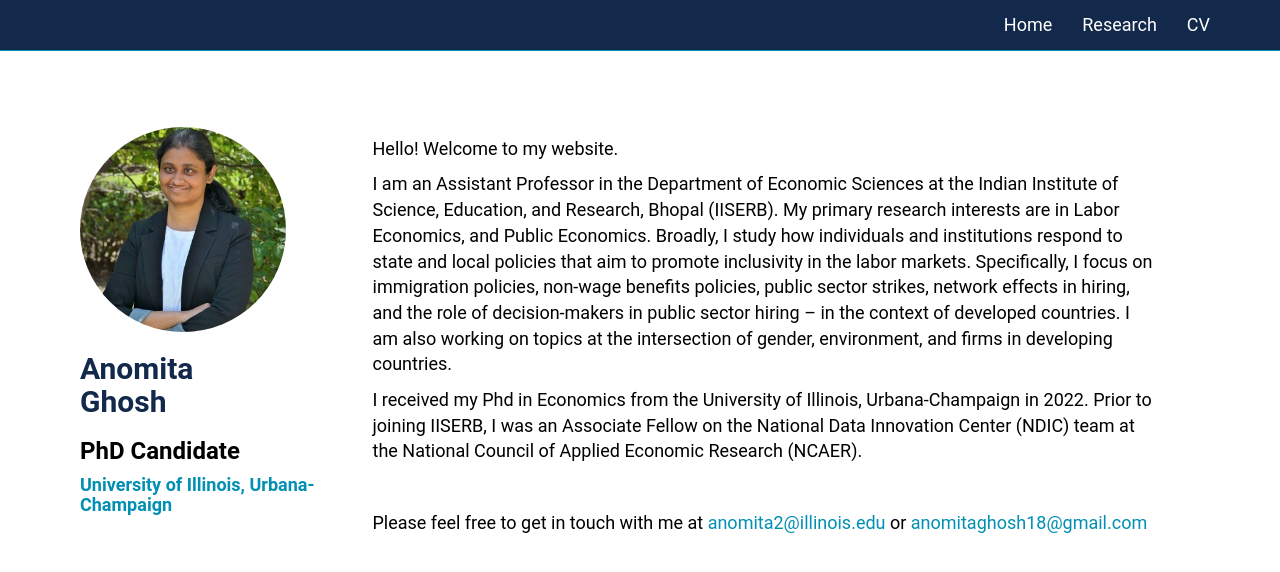
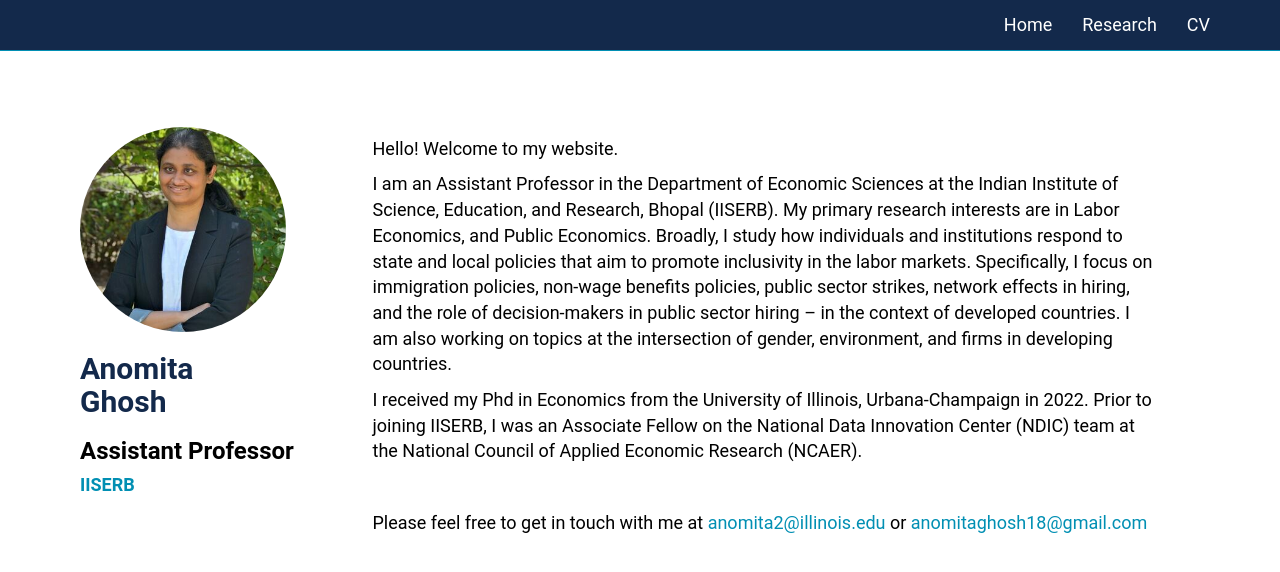
Before and after one commit to anomitaghosh/anomitaghosh.github.io, a Jekyll site: the page built from index.md, in a window 1280 px wide. Shown: the top 572 px of the page. Built offline with Jekyll 4.4.1, drawn with Linux system fonts in a browser that asks for light colours.

Commit message:
Update default.html

```diff
--- a/_layouts/default.html
+++ b/_layouts/default.html
@@ -14,8 +14,8 @@ layout: header
             <img src="/assets/images/anomita-4.jpg" alt="profile picture"  class="resize" align="middle"/>
             <h2 class="name">Anomita <br>
             Ghosh</h2>
-            <h3 class="tagline">PhD Candidate</h3>
-            <h4 class="tagline"><a class="a1" href="https://economics.illinois.edu/" target="_blank">University of Illinois, Urbana-Champaign</a></h4>
+            <h3 class="tagline">Assistant Professor</h3>
+            <h4 class="tagline"><a class="a1" href="https://economics.illinois.edu/" target="_blank">IISERB</a></h4>
         </div>
 
         <!-- ##################-->
```
